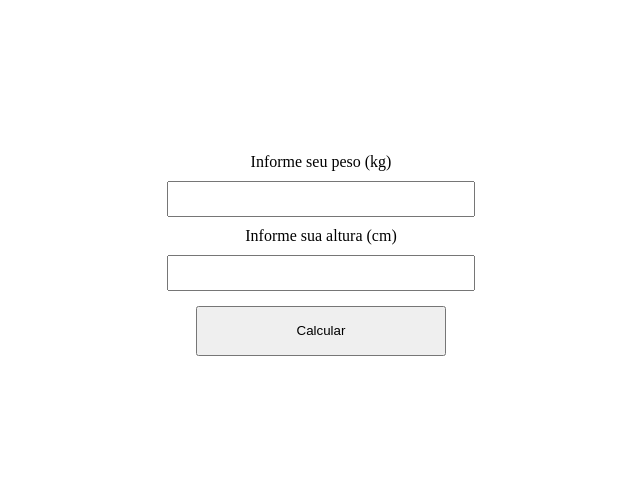
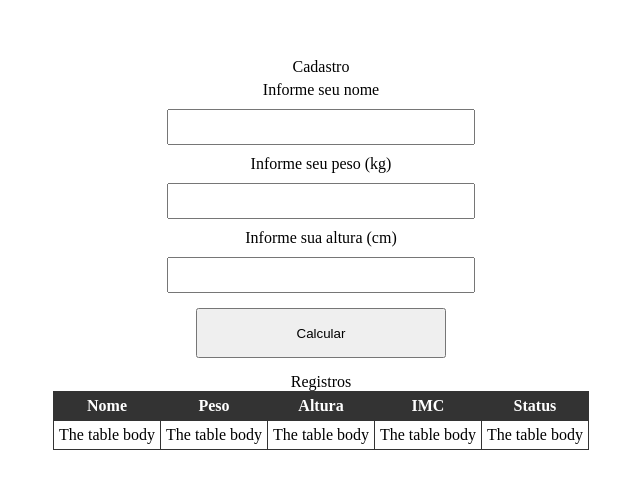
Before and after one commit to jeffersonmoller/imc, a plain HTML site: page index.html in a window 1280 px wide. Shown: the part 154-642 px from the top of the page, without its empty margins (319-959 px from the left). Drawn offline with Linux system fonts and the light colour scheme.

Commit message:
Criar uma tabela para inserção dos dados Fixes #9

```diff
--- a/index.html
+++ b/index.html
@@ -1,29 +1,61 @@
 <!DOCTYPE html>
 <html lang="pt-BR">
   <head>
-    <meta charset="UTF-8">
-    <meta http-equiv="X-UA-Compatible" content="IE=edge">
-    <meta name="viewport" content="width=device-width, initial-scale=1.0">
+    <meta charset="UTF-8" />
+    <meta http-equiv="X-UA-Compatible" content="IE=edge" />
+    <meta name="viewport" content="width=device-width, initial-scale=1.0" />
     <title>IMC</title>
-    <link rel="stylesheet" href="style.css"/>
+    <link rel="stylesheet" href="style.css" /> <!-- Inclui o arquivo de estilo CSS -->
   </head>
   <body>
     <div class="container">
+      <div>
         <!-- Início do formulário IMC -->
         <form class="formulario" id="formulario">
+            <label>Cadastro</label>
+            <!-- Campo para inserção do nome -->
+          <label class="nome" id="nomeLabel" for="nome">Informe seu nome</label>
+          <input class="nome" type="text" name="nome" id="nomeInput" />
+
           <!-- Campo para inserção do peso -->
           <label class="peso" id="pesoLabel" for="peso">Informe seu peso (kg)</label>
-            <input class="peso" type="number" name="peso" id="pesoInput">
+          <input class="peso" type="text" name="peso" id="pesoInput" />
 
           <!-- Campo para inserção da altura -->
           <label class="altura" id="alturaLabel" for="altura">Informe sua altura (cm)</label>
-            <input class="altura" type="number" name="altura" id="alturaInput">
+          <input class="altura" type="text" name="altura" id="alturaInput" />
 
           <!-- Botão para acionar o cálculo -->
           <button id="botaoEnviar" onclick="calcular();">Calcular</button>
         </form>
         <!-- Fim do formulário IMC -->
       </div>
-    <script src="script.js"></script>
+      <div>
+        <!-- Início tabela IMC -->
+        <table class="table">
+          <caption>Registros</caption>
+          <thead>
+            <tr>
+              <th>Nome</th>
+              <th>Peso</th>
+              <th>Altura</th>
+              <th>IMC</th>
+              <th>Status</th>
+            </tr>
+          </thead>
+          <tbody>
+            <tr>
+              <td>The table body</td>
+              <td>The table body</td>
+              <td>The table body</td>
+              <td>The table body</td>
+              <td>The table body</td>
+            </tr>
+          </tbody>
+        </table>
+        <!-- Fim tabela IMC -->
+      </div>
+    </div>
+    <script src="script.js"></script> <!-- Inclui o arquivo JavaScript -->
   </body>
 </html>
--- a/style.css
+++ b/style.css
@@ -1,8 +1,14 @@
-/* Estilos gerais para .peso, .altura e #botaoEnviar */
-.peso, .altura, #botaoEnviar {
+/* Estilos gerais para .peso, .altura, .nome e #botaoEnviar */
+.peso, .altura, .nome, #botaoEnviar {
     text-align: center; /* Centraliza o texto horizontalmente */
     display: block; /* Exibe os elementos como blocos */
     margin: 5px; /* Adiciona margem de 5px */
+}
+
+/* Estilos específicos para os inputs #pesoInput, #alturaInput e #nomeInput */
+#pesoInput, #alturaInput, #nomeInput {
+    width: 300px; /* Largura de 300px */
+    height: 30px; /* Altura de 30px */
 }
 
 /* Estilos específicos para o botão #botaoEnviar */
@@ -12,15 +18,10 @@
     margin-top: 10px; /* Adiciona margem superior de 10px */
 }
 
-/* Estilos específicos para os inputs #pesoInput e #alturaInput */
-#pesoInput, #alturaInput {
-    width: 300px; /* Largura de 300px */
-    height: 30px; /* Altura de 30px */
-}
-
 /* Estilos para centralizar o container */
 .container {
     display: flex; /* Usa o modelo flexbox */
+    flex-direction: column; /* Organiza os elementos verticalmente */
     justify-content: center; /* Centraliza horizontalmente */
     align-items: center; /* Centraliza verticalmente */
     height: 100vh; /* Altura de 100% da viewport */
@@ -32,4 +33,22 @@
     display: flex; /* Usa o modelo flexbox */
     flex-direction: column; /* Organiza os elementos verticalmente */
     align-items: center; /* Centraliza os elementos do formulário verticalmente */
+    height: 100%; /* Define a altura como 100% do contêiner pai */
 }
+
+/* Estilos da tabela */
+.table {
+    margin-top: 10px; /* Adiciona margem superior de 10px */
+    width: 100%; /* Define a largura como 100% do contêiner */
+    border-collapse: collapse; /* Colapsa as bordas das células da tabela */
+}
+
+.table th, .table td {
+    border: 1px solid #333; /* Define uma borda de 1px sólida com a cor #333 */
+    padding: 5px; /* Adiciona um preenchimento de 5px nas células */
+}
+
+.table thead {
+    background-color: #333; /* Define o fundo da cabeça da tabela com a cor #333 */
+    color: #fff; /* Define a cor do texto como branco (#fff) */
+}
```
Lines whose indentation alone changed are shown as unchanged.
